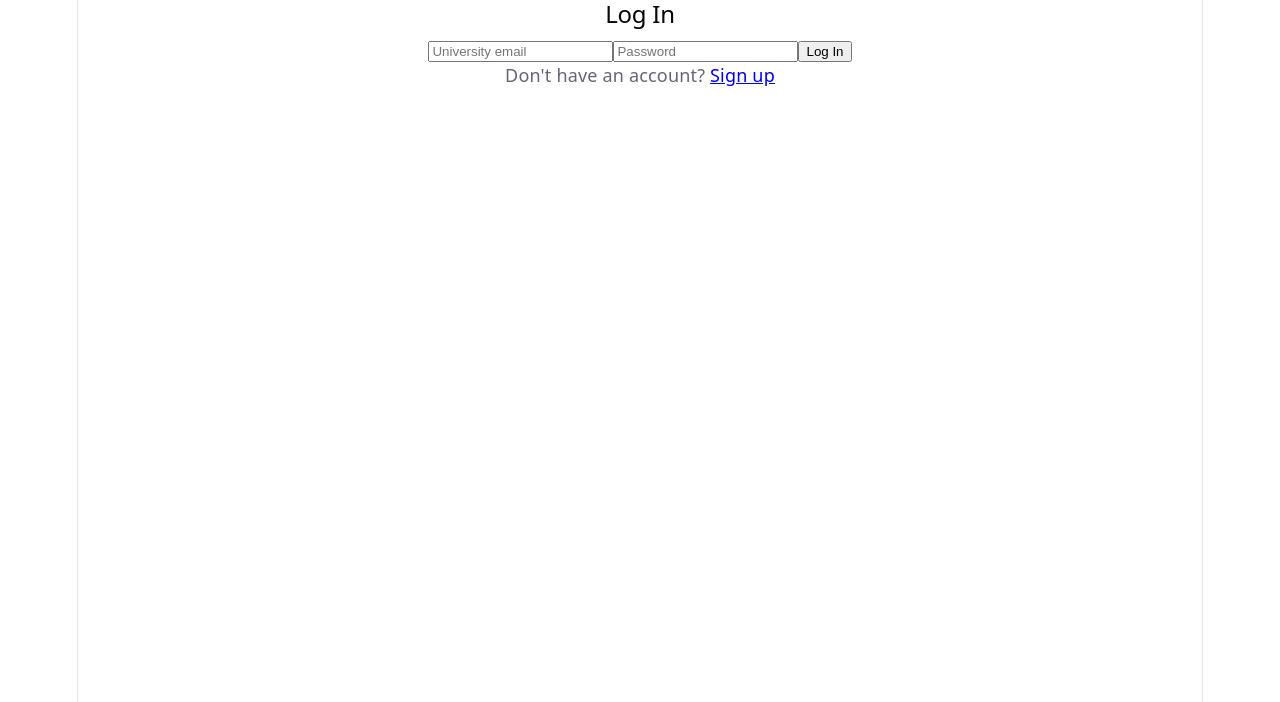
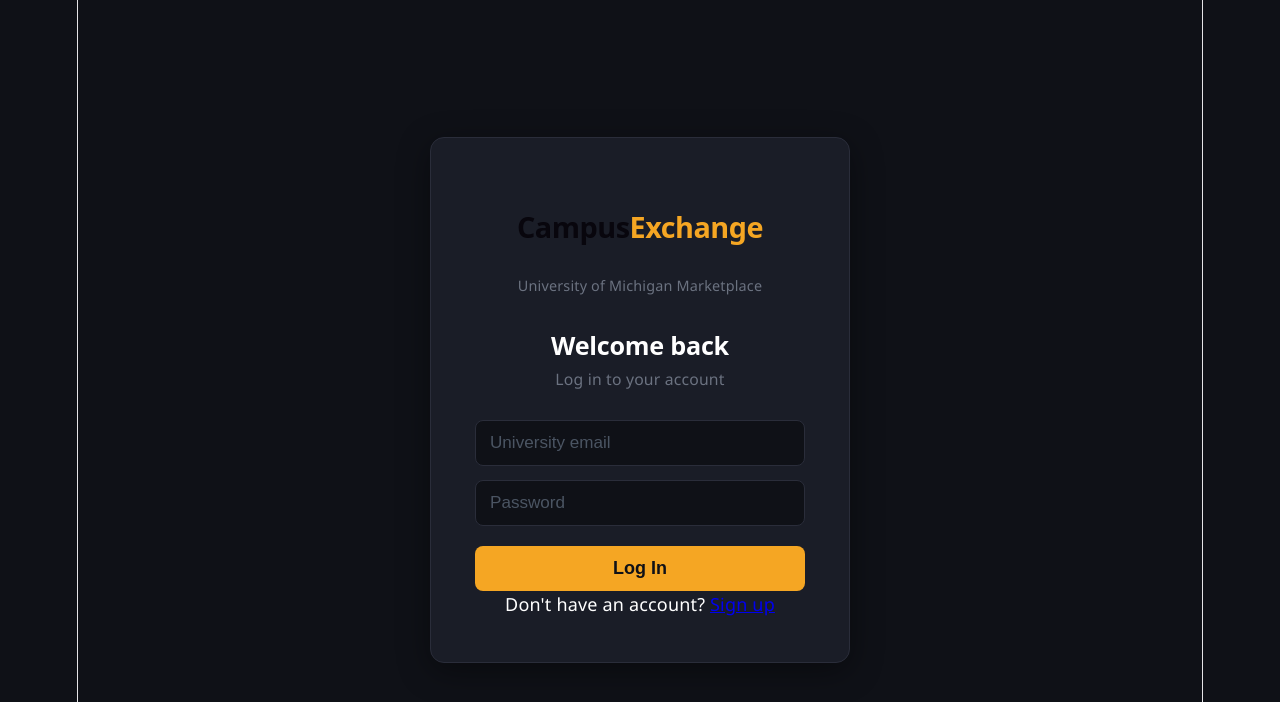
Before and after one commit to AliMo06/CampusExchange, a React (Vite) app in the folder Presentation/: page /login in a window 1280 px wide. Shown: the top 702 px of the page. Built offline with nearby package versions, Linux system fonts and the light colour scheme.

Commit message:
style login and signup pages to match app theme

```diff
--- a/Presentation/src/Pages/Login.jsx
+++ b/Presentation/src/Pages/Login.jsx
@@ -1,4 +1,5 @@
 import { useState } from "react"
+import "./auth.css"
 
 function Login() {
   const [email, setEmail] = useState("")
@@ -21,17 +22,21 @@
       return
     }
 
-    // save the token so other pages can use it
     localStorage.setItem("token", data.token)
     localStorage.setItem("role", data.role)
-
-    // redirect to home after login
     window.location.href = "/home"
   }
 
   return (
-    <div className="page">
-      <h2>Log In</h2>
+    <div className="auth-wrapper">
+      <div className="auth-box">
+        <div className="logo-area">
+            <h1>Campus<span>Exchange</span></h1>
+            <p>University of Michigan Marketplace</p>
+        </div>
+
+        <h2>Welcome back</h2>
+        <p className="subtitle">Log in to your account</p>
 
         <input
           type="email"
@@ -51,7 +56,10 @@
 
         <button onClick={handleLogin}>Log In</button>
 
-      <p>Don't have an account? <a href="/signup">Sign up</a></p>
+        <p className="bottom-link">
+          Don't have an account? <a href="/signup">Sign up</a>
+        </p>
+      </div>
     </div>
   )
 }
--- a/Presentation/src/Pages/Signup.jsx
+++ b/Presentation/src/Pages/Signup.jsx
@@ -1,16 +1,15 @@
 import { useState } from "react"
+import "./auth.css"
 
 function Signup() {
   const [username, setUsername] = useState("")
   const [email, setEmail] = useState("")
   const [password, setPassword] = useState("")
   const [error, setError] = useState("")
-  const [success, setSuccess] = useState(false)
 
   async function handleSignup() {
     setError("")
 
-    // only allow umich emails
     if (!email.endsWith("@umich.edu")) {
       setError("You must use a @umich.edu email to sign up.")
       return
@@ -29,14 +28,19 @@
       return
     }
 
-    setSuccess(true)
-    // redirect to login after signup
     window.location.href = "/login"
   }
 
   return (
-    <div className="page">
-      <h2>Sign Up</h2>
+    <div className="auth-wrapper">
+      <div className="auth-box">
+        <div className="logo-area">
+            <h1>Campus<span>Exchange</span></h1>
+            <p>University of Michigan Marketplace</p>
+        </div>
+
+        <h2>Create an account</h2>
+        <p className="subtitle">Join your campus marketplace</p>
 
         <input
           type="text"
@@ -63,7 +67,10 @@
 
         <button onClick={handleSignup}>Sign Up</button>
 
-      <p>Already have an account? <a href="/login">Log in</a></p>
+        <p className="bottom-link">
+          Already have an account? <a href="/login">Log in</a>
+        </p>
+      </div>
     </div>
   )
 }
--- /dev/null
+++ b/Presentation/src/Pages/auth.css
@@ -0,0 +1,100 @@
+* {
+  box-sizing: border-box;
+  margin: 0;
+  padding: 0;
+}
+
+body {
+  background: #0f1117;
+  font-family: 'Segoe UI', sans-serif;
+  color: #ffffff;
+}
+
+.auth-wrapper {
+  min-height: 100vh;
+  display: flex;
+  align-items: center;
+  justify-content: center;
+}
+
+.auth-box {
+  background: #1a1d27;
+  border-radius: 14px;
+  padding: 44px;
+  width: 100%;
+  max-width: 420px;
+  box-shadow: 0 8px 32px rgba(0, 0, 0, 0.4);
+  border: 1px solid #2a2d3a;
+}
+
+.logo-area {
+  text-align: center;
+  margin-bottom: 32px;
+}
+
+.logo-area h1 {
+  font-size: 1.6rem;
+  font-weight: 800;
+  letter-spacing: -0.5px;
+}
+
+.logo-area h1 span {
+  color: #f5a623;
+}
+
+.logo-area p {
+  font-size: 0.8rem;
+  color: #6b7280;
+  margin-top: 4px;
+}
+
+.auth-box h2 {
+  font-size: 1.4rem;
+  font-weight: 700;
+  margin-bottom: 6px;
+  color: #ffffff;
+}
+
+.auth-box .subtitle {
+  font-size: 0.875rem;
+  color: #6b7280;
+  margin-bottom: 28px;
+}
+
+.auth-box input {
+  width: 100%;
+  padding: 12px 14px;
+  margin-bottom: 14px;
+  border: 1px solid #2a2d3a;
+  border-radius: 8px;
+  font-size: 0.95rem;
+  outline: none;
+  transition: border 0.2s;
+  background: #0f1117;
+  color: #ffffff;
+}
+
+.auth-box input::placeholder {
+  color: #4b5563;
+}
+
+.auth-box input:focus {
+  border-color: #f5a623;
+}
+
+.auth-box button {
+  width: 100%;
+  padding: 12px;
+  background: #f5a623;
+  color: #0f1117;
+  border: none;
+  border-radius: 8px;
+  font-size: 1rem;
+  font-weight: 700;
+  cursor: pointer;
+  margin-top: 6px;
+  transition: background 0.2s;
+}
+
+.auth-box button:hover {
+  background: #e09410
```
Lines whose indentation alone changed are shown as unchanged.
